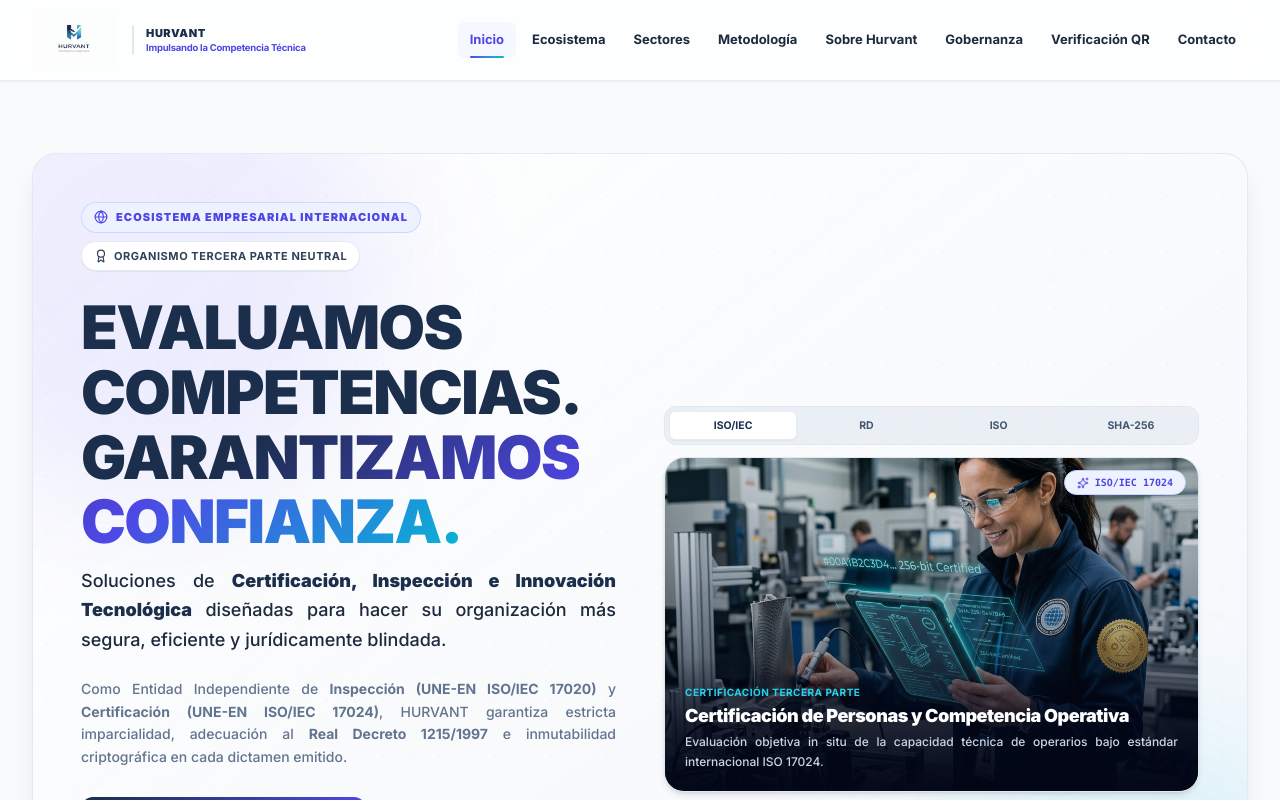
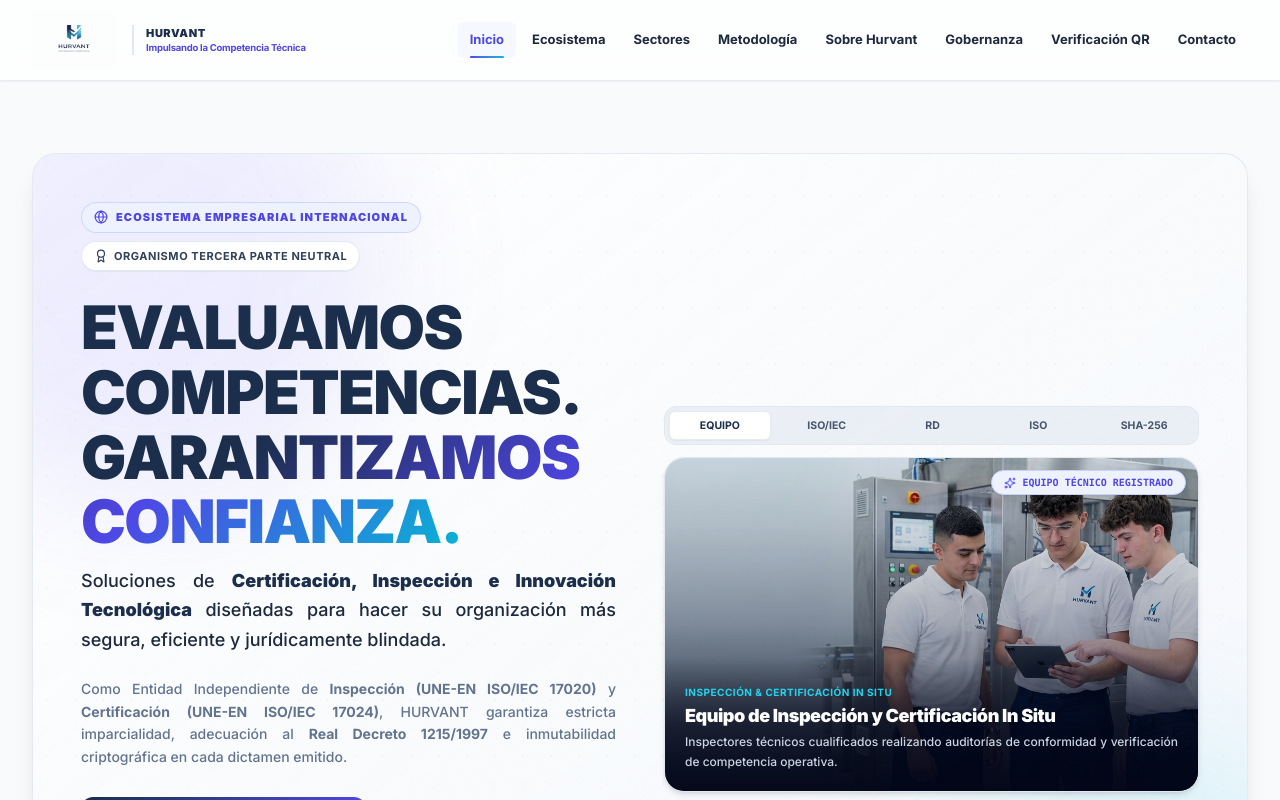
Before and after one commit to Triflonco/Hurvant-Certification, a React (Vite) app: page / in a window 1280 px wide. Shown: the top 800 px of the page. Built offline with nearby package versions, Linux system fonts and the light colour scheme.

Commit message:
Set custom team inspection image with HURVANT polo uniforms as primary hero banner

```diff
--- a/src/components/HomeHero.jsx
+++ b/src/components/HomeHero.jsx
@@ -20,6 +20,16 @@
   const [isSearching, setIsSearching] = useState(false);
 
   const bannerSlides = [
+    {
+      id: 'team',
+      badge: 'EQUIPO TÉCNICO REGISTRADO',
+      badgeColor: 'bg-indigo-50 text-hurvant-indigo border-indigo-200',
+      title: 'Equipo de Inspección y Certificación In Situ',
+      subtitle: 'Inspectores técnicos cualificados realizando auditorías de conformidad y verificación de competencia operativa.',
+      image: '/hurvant_team_inspection_hero.png',
+      alt: 'Equipo de Inspectores Técnicos Hurvant',
+      pill: 'Inspección & Certificación In Situ'
+    },
     {
       id: 'cert',
       badge: 'ISO/IEC 17024',
```
